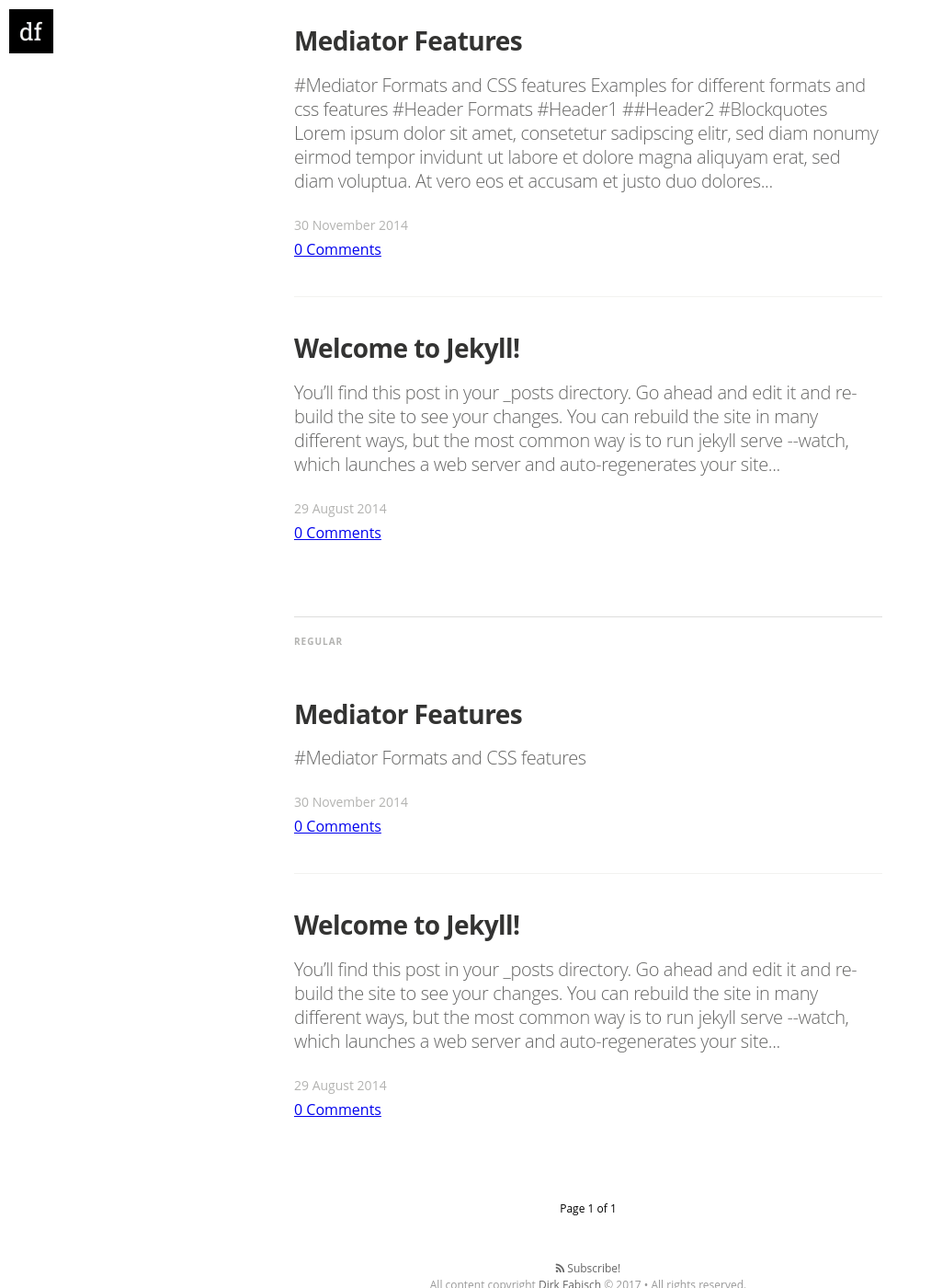
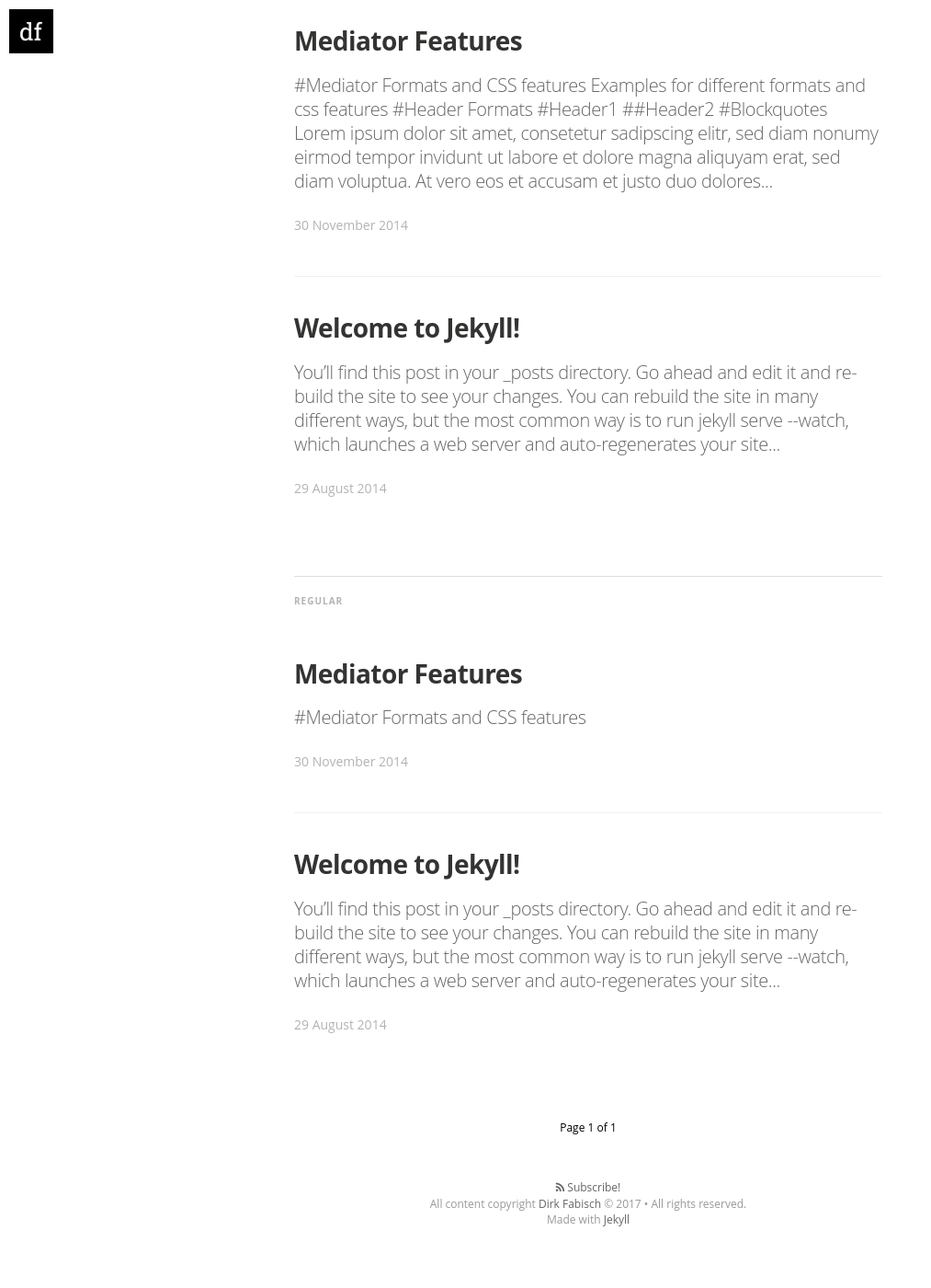
Before and after one commit to dreamgonfly/dreamgonfly.github.io, a Jekyll site: the page built from index.html, in a window 1280 px wide and 1400 px high, scrolled down 773 px. Shown: the whole window at 92% size, without its empty margins (0-1013 px from the left). Built offline with Jekyll 4.4.1, drawn with Linux system fonts in a browser that asks for light colours; nearby versions of some CDN libraries; some web fonts are replaced; the list of posts is cut into pages by our own code; comment, search, counter and statistics services are not loaded.

Commit message:
Remove comments counter

```diff
--- a/index.html
+++ b/index.html
@@ -46,7 +46,7 @@ layout: default
             <div class="post-meta">
               <time datetime="{{ post.date | date_to_long_string }}">{{ post.date | date_to_long_string }}</time>
   <!--            <span class="post-tags-set">on {{#foreach tags}}<span class="post-tag-{{slug}}">{{#if @first}}{{else}}, {{/if}}<a href="/tag/{{slug}}">{{name}}</a></span>{{/foreach}}</span>-->
-            </div> <a href="https://dreamgonfly.github.io{{ post.url }}#disqus_thread">0 Comments</a>
+            </div>
           </div>
         </article>
       {% endfor %}
@@ -68,7 +68,7 @@ layout: default
             <div class="post-meta">
               <time datetime="{{ post.date | date_to_long_string }}">{{ post.date | date_to_long_string }}</time>
 <!--            <span class="post-tags-set">on {{#foreach tags}}<span class="post-tag-{{slug}}">{{#if @first}}{{else}}, {{/if}}<a href="/tag/{{slug}}">{{name}}</a></span>{{/foreach}}</span>-->
-            </div> <a href="https://dreamgonfly.github.io{{ post.url }}#disqus_thread">0 Comments</a>
+            </div>
           </div>
         </article>
       {% endfor %}
```
